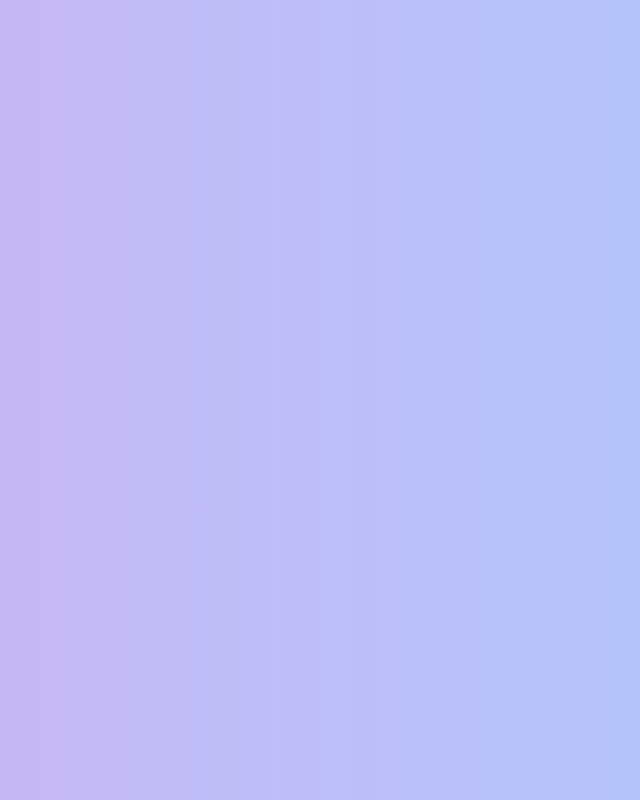
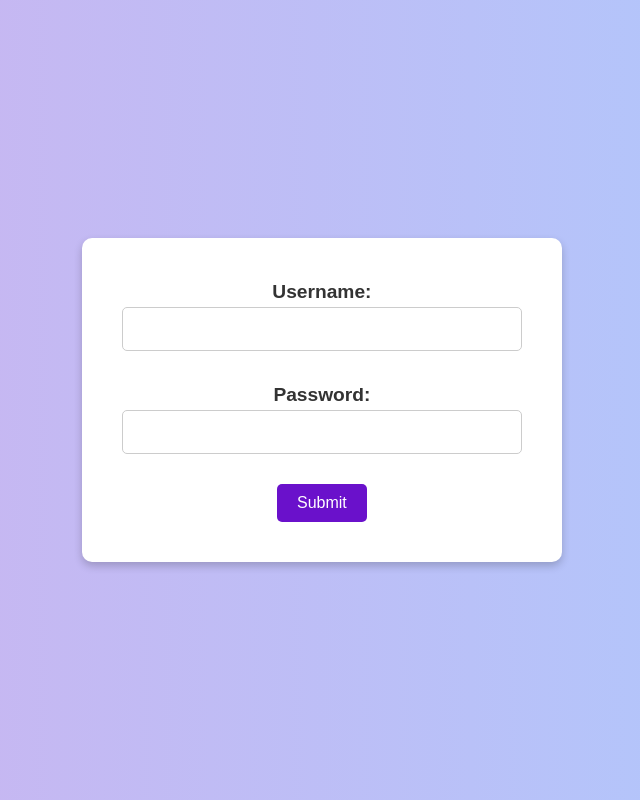
Before and after one commit to vaisberger/Advanced-React-App, a React (Vite) app in the folder App/: page /login in a window 1280 px wide. Before the commit this address had no page. Shown: the whole page, without its empty margins (334-974 px from the left). Built offline with nearby package versions, Linux system fonts and the light colour scheme.

Commit message:
logout works

```diff
--- a/App/src/App.jsx
+++ b/App/src/App.jsx
@@ -1,17 +1,17 @@
 import React from 'react';
-import { BrowserRouter, Routes, Route } from 'react-router-dom';
+import { BrowserRouter, Routes, Route,Navigate } from 'react-router-dom';
 import Home from './Home';
 import Posts from './Posts';
 import Todos from './Todos';
 import Albums from './Albums';
 import Login from './Login';
 import './App.module.css';
-
 function App() {
   return (
     <BrowserRouter>
       <Routes>
-        <Route path="/" element={<Login />} />
+      <Route path="/login" element={<Login />} />
+      <Route path="/" element={<Navigate to="/login" />} />
         <Route path="/home" element={<Home />} />
         <Route path="/posts" element={<Posts />} />
         <Route path="/albums" element={<Albums />} />
--- a/App/src/Layout.jsx
+++ b/App/src/Layout.jsx
@@ -1,9 +1,15 @@
 import { Outlet, Link } from "react-router-dom";
 import React, { useState } from 'react';
-import classes from './App.module.css'
+import classes from './App.module.css';
+import { useNavigate } from 'react-router-dom';
 const Layout = () => {
   const [userData, setUserData] = useState(JSON.parse(localStorage.getItem('user')));
+  const navigate = useNavigate();
+  const logout=()=>{
+    navigate('/login');
+    localStorage.removeItem("user");
 
+  }
   return (
     <>
       <nav className={classes.navbar}>
@@ -50,9 +56,7 @@
   )
 };
 
-const logout=()=>{
 
-}
 const info=()=>{
   document.getElementById('information').style.visibility = "visible";
 }
```
